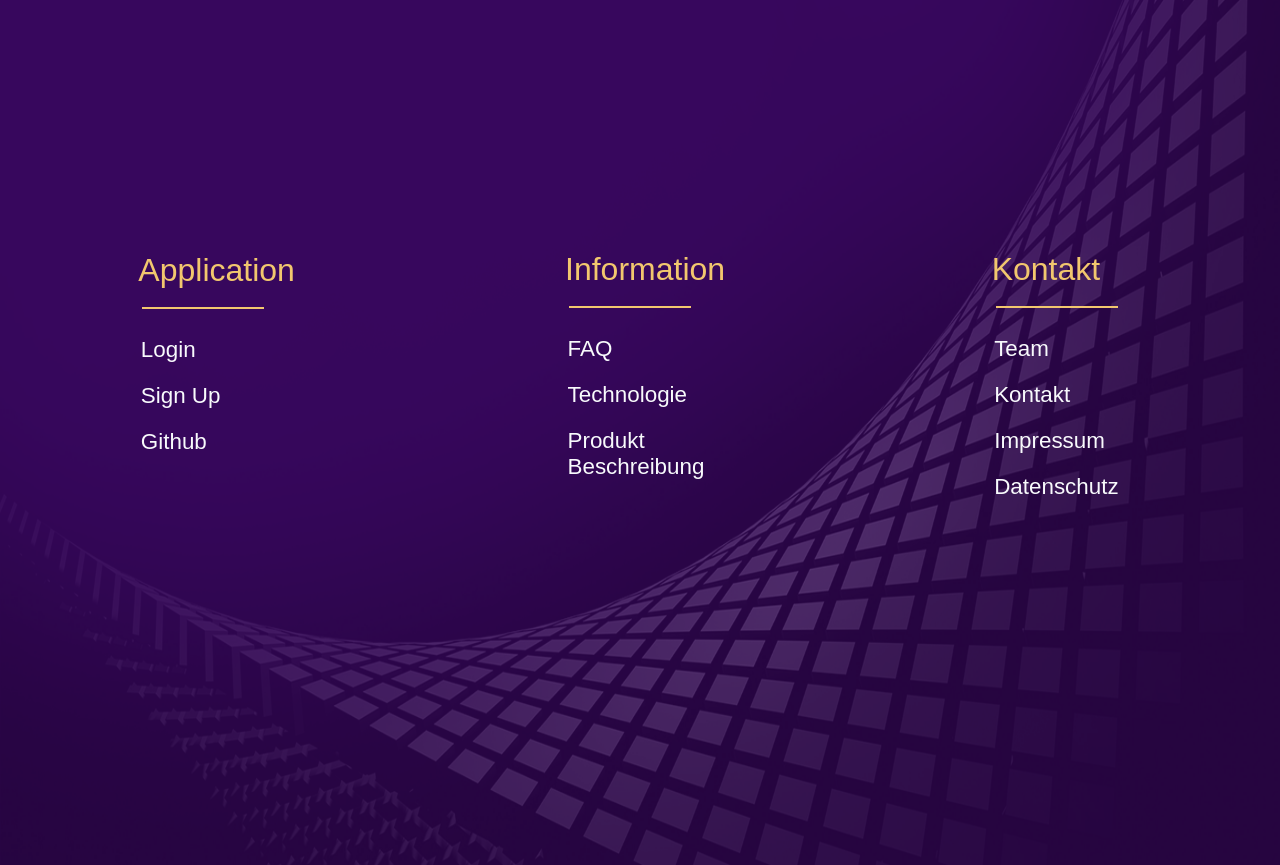
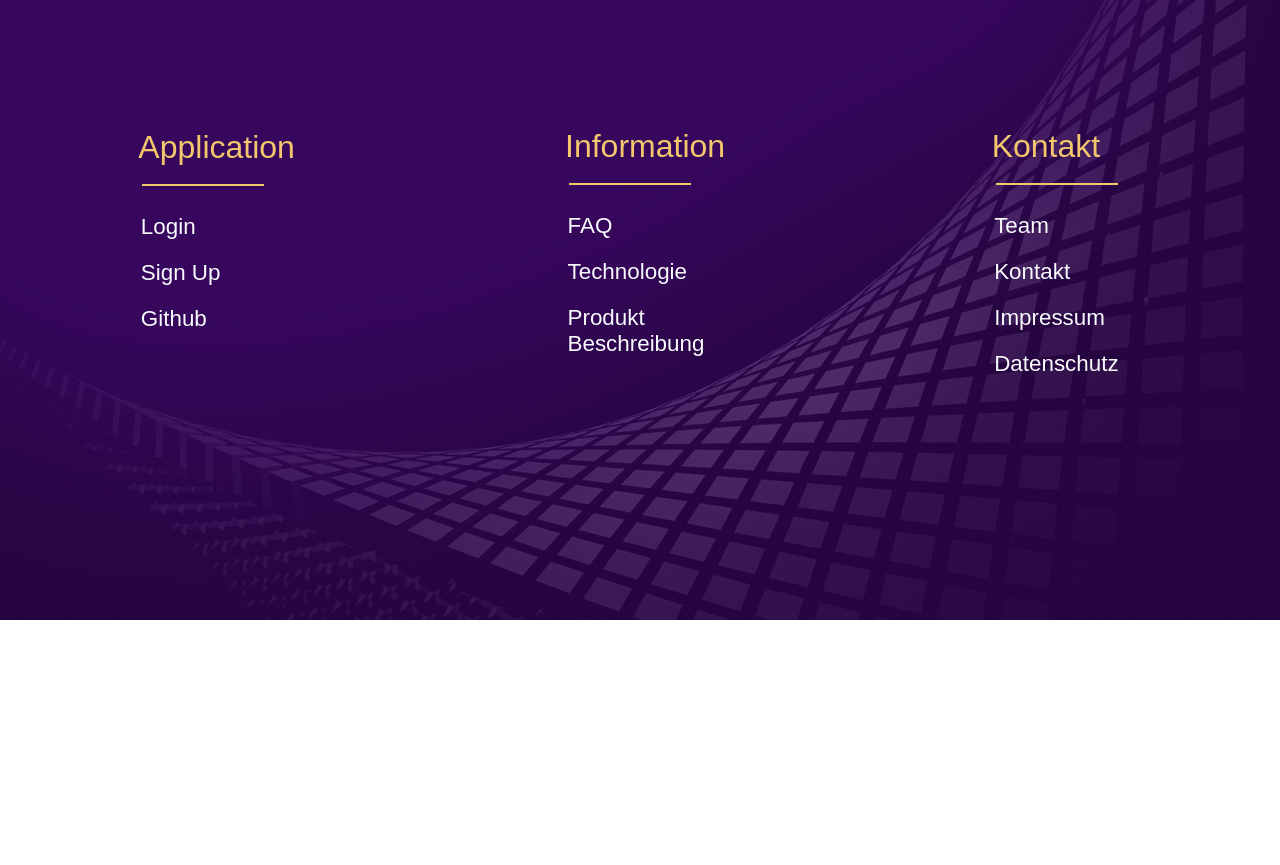
Before and after one commit to RalfHof/nextjs-boilerplate, a Next.js app: page /product in a window 1280 px wide. Shown: the part 1300-2165 px from the top of the page. After the commit the page ends 1920 px from the top, so only its background shows below. Built offline with nearby package versions, Linux system fonts and the light colour scheme.

Commit message:
New Features

```diff
--- a/src/globals.css
+++ b/src/globals.css
@@ -133,7 +133,7 @@ html,
   background-color: #37075d;
   color: white;
   width: 100%;
-  height: 1000px;
+  height: 755px;
   position: relative;
   display: flex;
   justify-content: center;
@@ -157,16 +157,12 @@ html,
 .ContainerAroundLinks {
   display: flex;
   justify-content: center;
-  align-items: center;
-  width: 100%;
 }
 
 .HeadlineContainer {
   margin-bottom: 30px;
   color: var(--Lightgold-color);
-  width: 100%;
-  display: flex;
-  justify-content: center;
+  display: flex;
   align-items: center;
   flex-direction: column;
 }
@@ -191,7 +187,6 @@ html,
 .footer-links {
   list-style: none;
   display: flex;
-  justify-content: center;
   align-items: flex-start;
   flex-direction: column;
   gap: 20px;
@@ -203,7 +198,7 @@ html,
 
 #ApplicationDiv {
   position: relative;
-  top: -12px
+  top: -12px;
 }
 
 .footer-link-btn {
```
